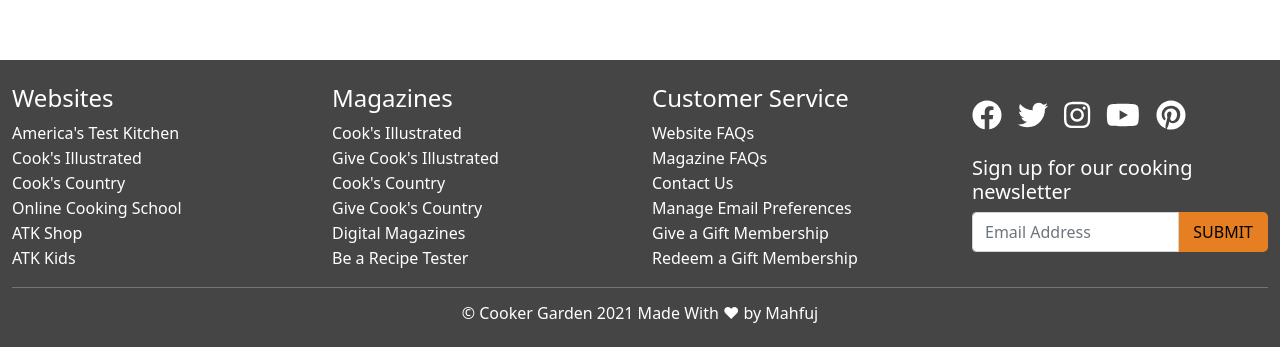
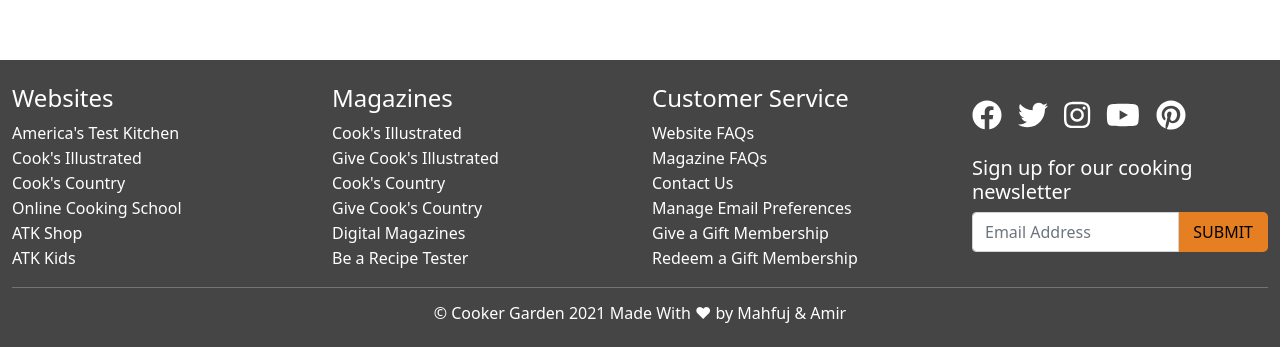
Before and after one commit to MmrMahfuj/cooker-garden-12, a React (Create React App) app: page / in a window 1280 px wide. Shown: the part 4514-4861 px from the top of the page. Built offline with nearby package versions, Linux system fonts and the light colour scheme; no server answers.

Commit message:
footer name added

```diff
--- a/src/components/Footer/Footer.js
+++ b/src/components/Footer/Footer.js
@@ -68,7 +68,7 @@
                 </Row>
                 <hr />
                 <footer>
-                    <h6 className="copyright-color">&copy; Cooker Garden 2021 Made With &hearts; by Mahfuj</h6>
+                    <h6 className="copyright-color">&copy; Cooker Garden 2021 Made With &hearts; by Mahfuj & Amir</h6>
                 </footer>
             </Container>
         </div>
```
